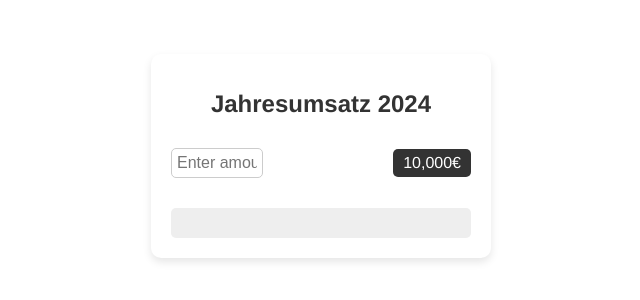
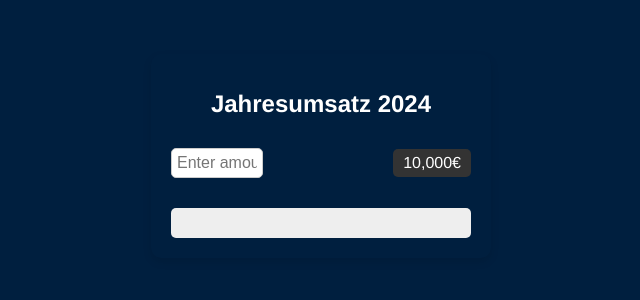
Before and after one commit to Jangel0071/Jaume-Jahresumsatz, a plain HTML site: page index.html in a window 1280 px wide. Shown: the part 244-544 px from the top of the page, without its empty margins (319-959 px from the left). Drawn offline with Linux system fonts and the light colour scheme.

Commit message:
Update index.html

```diff
--- a/index.html
+++ b/index.html
@@ -7,8 +7,8 @@
   <style>
     body {
       font-family: Arial, sans-serif;
-      background-color: transparent; /* Hintergrund auf transparent setzen */
-      color: #333;
+      background-color: #001f3f; /* Navy Blue Hintergrund */
+      color: #fff; /* Weiße Schrift */
       display: flex;
       justify-content: center;
       align-items: center;
@@ -16,14 +16,14 @@
       margin: 0;
     }
     .widget {
-      background-color: #fff;
+      background-color: #001f3f; /* Navy Blue Hintergrund */
       padding: 20px;
       border-radius: 10px;
       width: 300px;
       box-shadow: 0 4px 8px rgba(0, 0, 0, 0.1);
       text-align: center;
       font-family: 'Helvetica Neue', Helvetica, Arial, sans-serif;
-      margin: auto; /* Widget in der Mitte zentrieren */
+      color: #fff; /* Weiße Schrift */
     }
     .widget h1 {
       font-size: 24px;
@@ -37,6 +37,7 @@
       border-radius: 5px;
       text-align: center;
       font-size: 16px;
+      color: #333; /* Dunkle Schrift für Eingabefeld */
     }
     .progress-container {
       margin-top: 20px;
```
